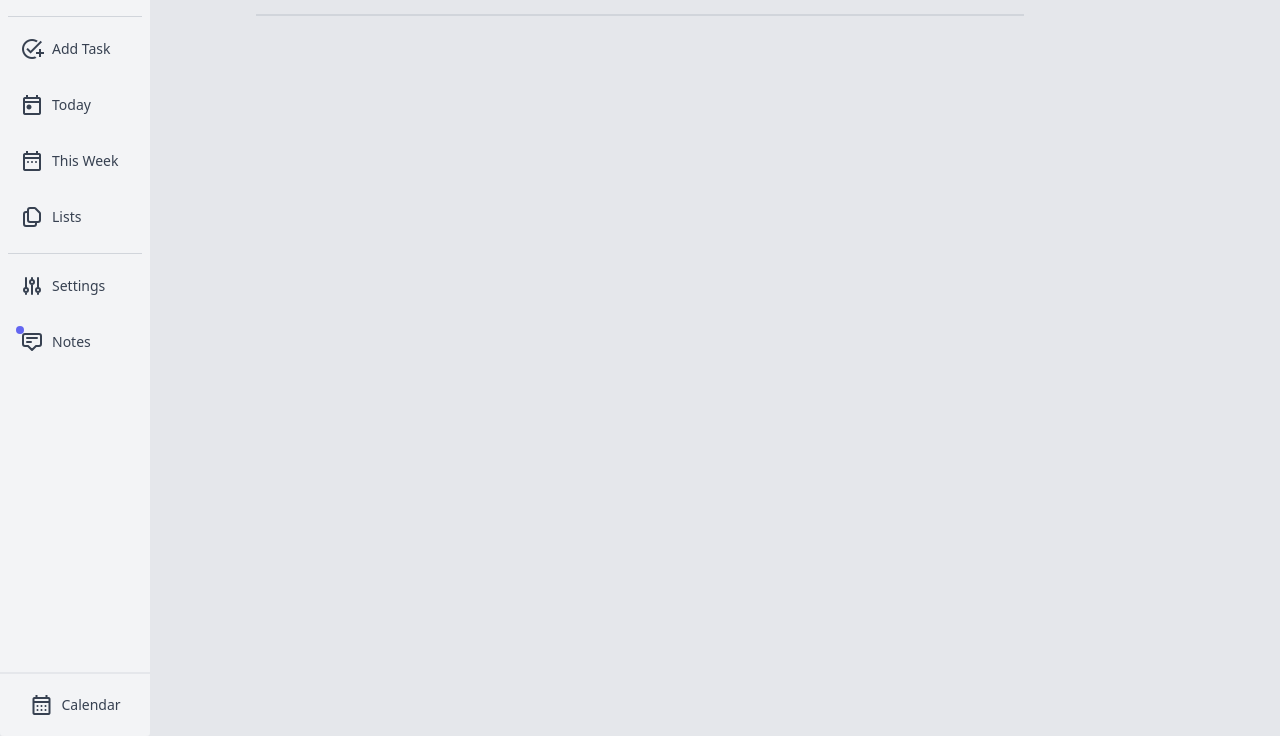
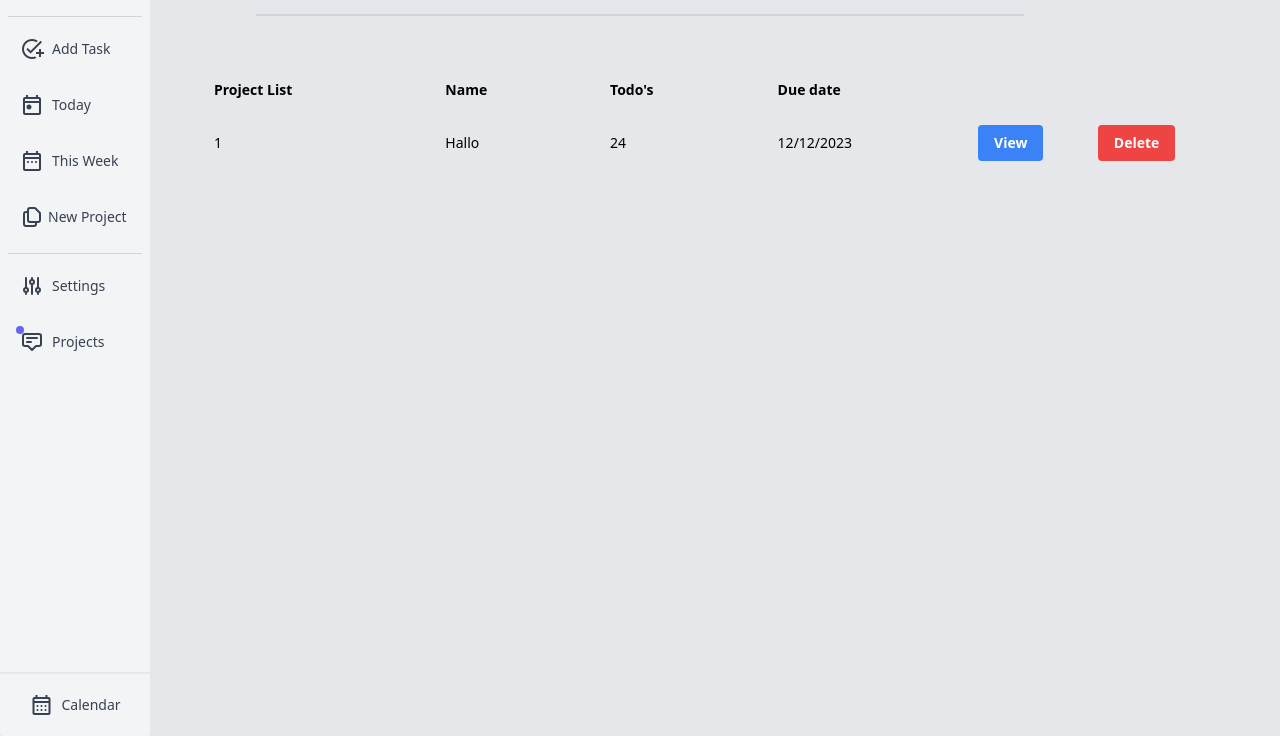
Before and after one commit to anonymus1145/ToDoList, a website built with webpack: page dist/index.html in a window 1280 px wide. Shown: the part 64-800 px from the top of the page. Built offline with nearby package versions, Linux system fonts and the light colour scheme.

Commit message:
Create function to List Projects

```diff
--- a/src/index.js
+++ b/src/index.js
@@ -1,2 +1,9 @@
 //import functions and modules
 import './style.css';
+import _ from './projects';
+import projectList from './projects';
+
+
+document.addEventListener('DOMContentLoaded', () => {
+    projectList();
+})
--- /dev/null
+++ b/src/projects.js
@@ -0,0 +1,99 @@
+//Create project
+
+
+
+
+//List projects
+
+export default function projectList() {
+    const main = document.getElementById('content');
+    const div1 = document.createElement('div');
+    div1.classList.add('flex', 'flex-col');
+    main.appendChild(div1);
+
+    const div2 = document.createElement('div');
+    div2.classList.add("overflow-x-auto", "sm:-mx-6", "lg:-mx-8");
+    div1.appendChild(div2);
+
+    const div3 = document.createElement('div');
+    div3.classList.add("inline-block", "min-w-full", "py-2", "sm:px-6", "lg:px-8");
+    div2.appendChild(div3);
+
+    const div4 = document.createElement('div');
+    div4.classList.add("overflow-hidden");
+    div3.appendChild(div4);
+
+    const table = document.createElement('table');
+    table.classList.add("min-w-full", "text-left", "text-sm", "font-light");
+    div4.appendChild(table);
+
+    const thead = document.createElement('thead');
+    thead.classList.add("border-b", "font-medium", "dark:border-neutral-500");
+    table.appendChild(thead);
+
+    const tr = document.createElement('tr');
+    thead.appendChild(tr);
+
+    const th1 = document.createElement('th');
+    th1.scope = "col";
+    th1.classList.add("px-6", "py-4");
+    th1.textContent = "Project List";
+    tr.appendChild(th1);
+
+    const th2 = document.createElement('th');
+    th2.scope = "col";
+    th2.classList.add("px-6", "py-4");
+    th2.textContent = "Name";
+    tr.appendChild(th2);
+
+    const th3 = document.createElement('th');
+    th3.scope = "col";
+    th3.classList.add("px-6", "py-4");
+    th3.textContent = "Todo's";
+    tr.appendChild(th3);
+
+    const th4 = document.createElement('th');
+    th4.scope = "col";
+    th4.classList.add("px-6", "py-4");
+    th4.textContent = "Due date";
+    tr.appendChild(th4);
+
+
+    const tbody = document.createElement('tbody');
+    table.appendChild(tbody);
+
+    //Add project in the table
+    const tr2 = document.createElement('tr');
+    tr2.classList.add("border-b", "dark:border-neutral-500");
+    tbody.appendChild(tr2);
+
+    const td1 = document.createElement('td');
+    td1.classList.add("whitespace-nowrap", "px-6", "py-4", "font-medium");
+    td1.textContent = "1";
+    tr2.appendChild(td1);
+
+    const td2 = document.createElement('td');
+    td2.classList.add("whitespace-nowrap", "px-6", "py-4");
+    td2.textContent = "Hallo";
+    tr2.appendChild(td2);
+
+    const td3 = document.createElement('td');
+    td3.classList.add("whitespace-nowrap", "px-6", "py-4");
+    td3.textContent = "24";
+    tr2.appendChild(td3);
+
+    const td4 = document.createElement('td');
+    td4.classList.add("whitespace-nowrap", "px-6", "py-4");
+    td4.textContent = "12/12/2023";
+    tr2.appendChild(td4);
+
+    const td5 = document.createElement('td');
+    td5.classList.add("px-0", "py-2");
+    td5.innerHTML = `<button class="bg-blue-500 hover:bg-blue-700 text-white font-bold py-2 px-4 rounded">View</button>`;
+    tr2.appendChild(td5);
+
+    const td6 = document.createElement('td');
+    td6.classList.add("px-0", "py-2");
+    td6.innerHTML = `<button class="bg-red-500 hover:bg-red-700 text-white font-bold py-2 px-4 rounded">Delete</button>`;
+    tr2.appendChild(td6);
+}
```
Also changed, not shown: dist/index.html, dist/main.js.
